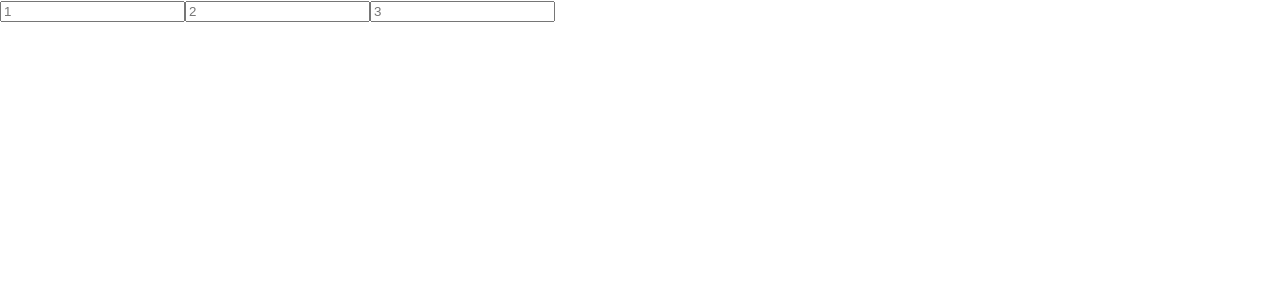
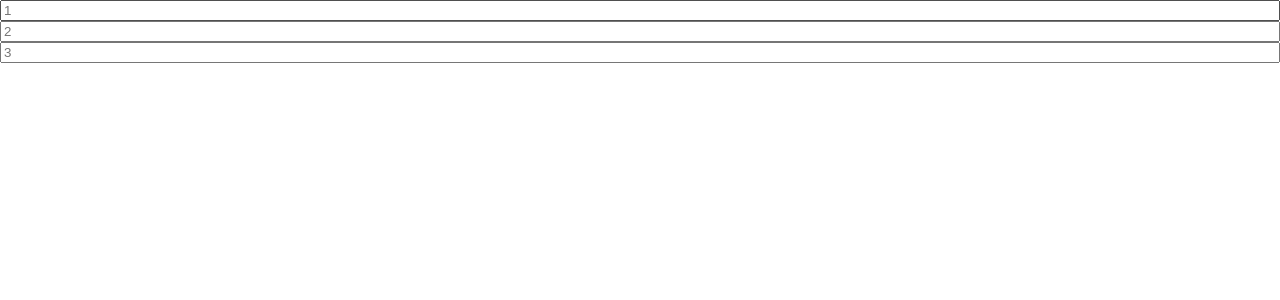
Before and after one commit to CD-Mackay/bad_ui_battles, a React (Create React App) app in the folder ddos-proof-auth/: page / in a window 1280 px wide. Shown: the top 300 px of the page. Built offline with nearby package versions, Linux system fonts and the light colour scheme.

Commit message:
style inputs component

```diff
--- /dev/null
+++ b/ddos-proof-auth/src/Components/Inputs.css
@@ -0,0 +1,5 @@
+.input-form {
+  display: flex;
+  flex-direction: column;
+  margin: 0 auto;
+}
--- a/ddos-proof-auth/src/Components/Inputs.js
+++ b/ddos-proof-auth/src/Components/Inputs.js
@@ -1,5 +1,6 @@
 import { render } from '@testing-library/react';
 import React from 'react';
+import './Inputs.css';
 
 const Inputs = ({inputs, handleChange}) => {
 
@@ -18,7 +19,7 @@ const Inputs = ({inputs, handleChange}) => {
   };
 
   return (
-    <form>
+    <form className='input-form'>
       {renderInputs()}
     </form>
   )
```
